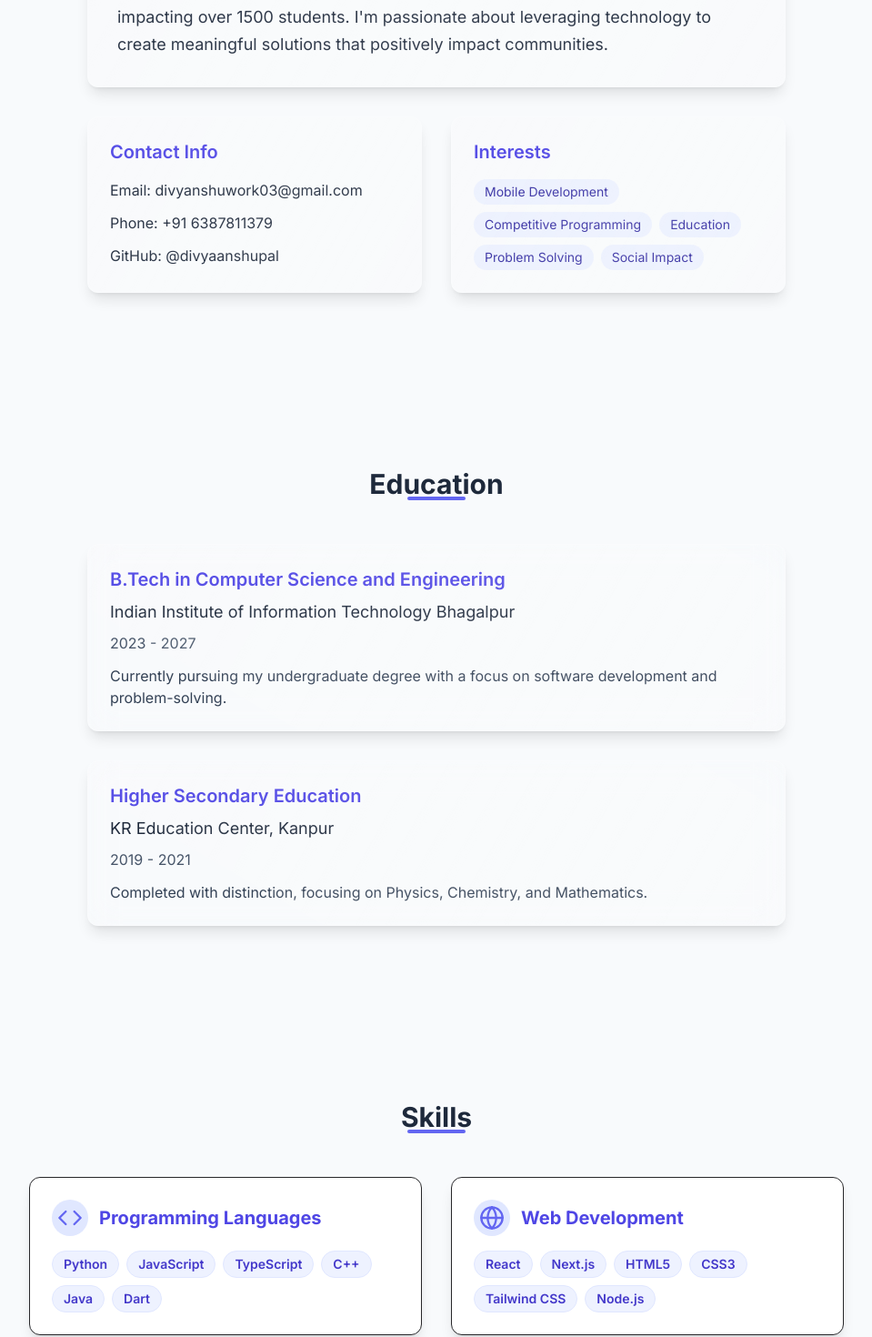
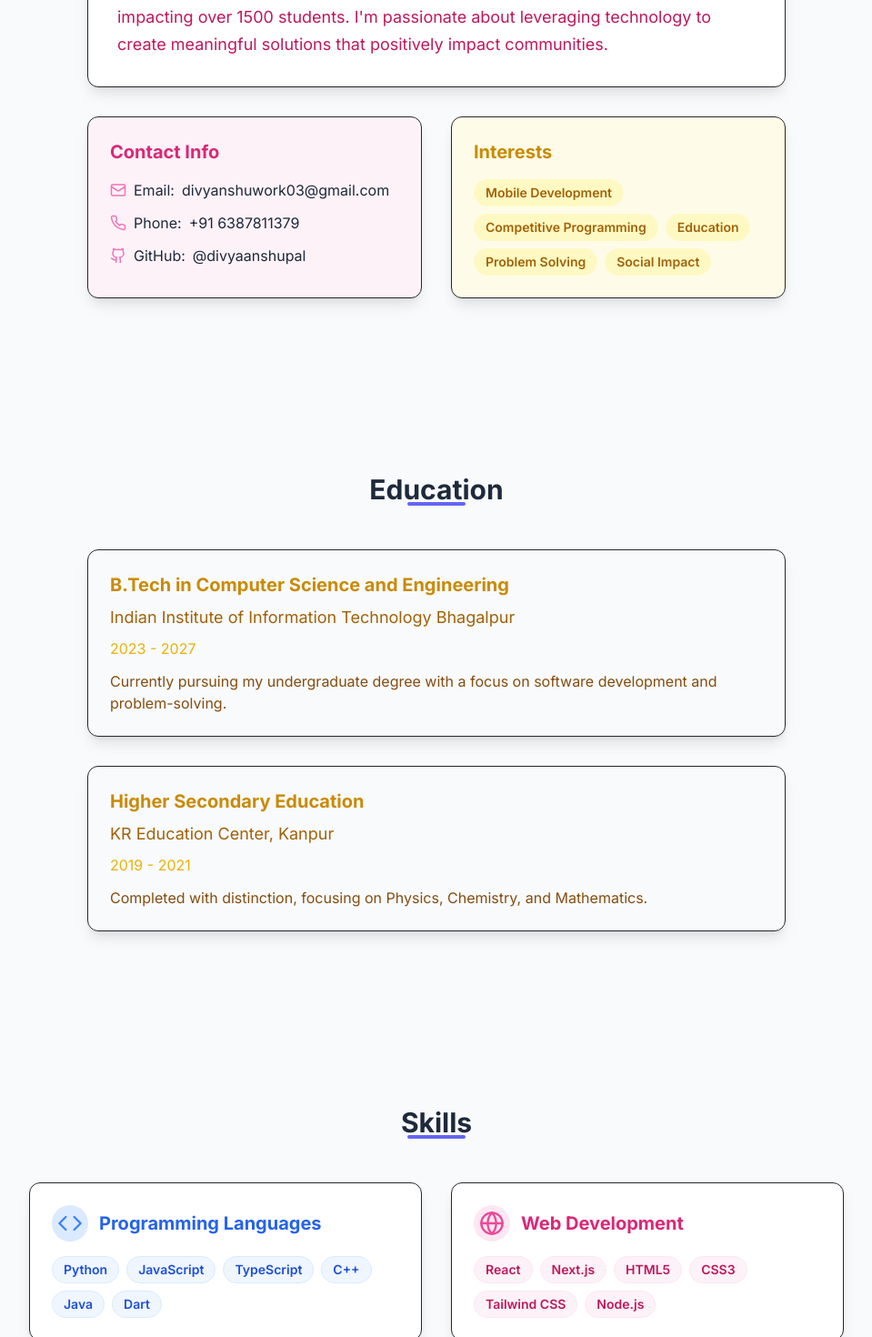
Before and after one commit to divyaanshupal/Portfolio, a React (Vite) app: page / in a window 1280 px wide. Shown: the part 1320-2790 px from the top of the page at 91% size, without its empty margins (160-1119 px from the left). Built offline with nearby package versions, Linux system fonts and the light colour scheme.

Commit message:
added animations

```diff
--- a/src/components/About.tsx
+++ b/src/components/About.tsx
@@ -1,5 +1,31 @@
 import React, { useEffect, useRef } from 'react';
 import { motion } from 'framer-motion';
+import PixelCard from './PixelCard';
+import { Mail, Phone, Github } from 'lucide-react';
+
+const ABOUT_COLORS = [
+  {
+    card: 'bg-blue-50 dark:bg-blue-900',
+    title: 'text-blue-600 dark:text-blue-300',
+    badgeBg: 'bg-blue-100 dark:bg-blue-800',
+    badgeText: 'text-blue-700 dark:text-blue-200',
+    badgeBorder: 'border-blue-100 dark:border-blue-700',
+  },
+  {
+    card: 'bg-pink-50 dark:bg-pink-900',
+    title: 'text-pink-600 dark:text-pink-300',
+    badgeBg: 'bg-pink-100 dark:bg-pink-800',
+    badgeText: 'text-pink-700 dark:text-pink-200',
+    badgeBorder: 'border-pink-100 dark:border-pink-700',
+  },
+  {
+    card: 'bg-yellow-50 dark:bg-yellow-900',
+    title: 'text-yellow-600 dark:text-yellow-300',
+    badgeBg: 'bg-yellow-100 dark:bg-yellow-800',
+    badgeText: 'text-yellow-700 dark:text-yellow-200',
+    badgeBorder: 'border-yellow-100 dark:border-yellow-700',
+  },
+];
 
 const About: React.FC = () => {
   const sectionRef = useRef<HTMLElement>(null);
@@ -73,34 +99,30 @@ const About: React.FC = () => {
               transition={{ duration: 0.6, ease: "easeOut", delay: 0.2 }}
             />
           </motion.h2>
-
-          <motion.div
-            className="bg-white/10 dark:bg-slate-800/50 backdrop-blur-lg border border-white/20 dark:border-slate-700/50 rounded-xl shadow-lg p-8 mb-8 hover-card shine"
-            variants={containerVariants}
-            initial="hidden"
-            whileInView="visible"
-            viewport={{ once: true }}
-          >
+          {/* Main About Card */}
+          <PixelCard variant="pink" className={`mb-8 bg-white dark:bg-slate-800 rounded-xl shadow-lg p-8`}>
+            <div className="relative z-10">
               <motion.p
-              className="text-lg leading-relaxed mb-6"
+                className="text-lg leading-relaxed mb-6 text-pink-700 dark:text-pink-200"
                 variants={itemVariants}
               >
                 I'm a Computer Science and Engineering student at Indian Institute of Information Technology Bhagalpur with a passion for software development and problem-solving.
               </motion.p>
               <motion.p
-              className="text-lg leading-relaxed mb-6"
+                className="text-lg leading-relaxed mb-6 text-pink-700 dark:text-pink-200"
                 variants={itemVariants}
               >
                 Currently working as a Flutter Developer Intern at Medhwan, I'm developing an EdTech app from scratch, handling both UI development and logic implementation. My experience spans across mobile app development, competitive programming, and social impact initiatives.
               </motion.p>
               <motion.p
-              className="text-lg leading-relaxed"
+                className="text-lg leading-relaxed text-pink-700 dark:text-pink-200"
                 variants={itemVariants}
               >
                 As the founder of Unnati Welfare Society, I've led efforts to provide digital education to underprivileged students, growing our team to 130+ members and impacting over 1500 students. I'm passionate about leveraging technology to create meaningful solutions that positively impact communities.
               </motion.p>
-          </motion.div>
-
+            </div>
+          </PixelCard>
+          {/* Contact & Interests Cards */}
           <motion.div
             className="grid grid-cols-1 sm:grid-cols-2 gap-8"
             variants={containerVariants}
@@ -108,55 +130,27 @@ const About: React.FC = () => {
             whileInView="visible"
             viewport={{ once: true }}
           >
-            <motion.div
-              className="bg-white/10 dark:bg-slate-800/50 backdrop-blur-lg border border-white/20 dark:border-slate-700/50 rounded-xl shadow-lg p-6 hover-card shine"
-              variants={itemVariants}
-              whileHover={{ scale: 1.02 }}
-            >
-              <h3 className="text-xl font-semibold mb-4 text-indigo-600 dark:text-indigo-400">Contact Info</h3>
+            <PixelCard variant="pink" className={`rounded-xl shadow-lg p-6 ${ABOUT_COLORS[1].card}`}>
+              <h3 className={`text-xl font-extrabold mb-4 ${ABOUT_COLORS[1].title}`}>Contact Info</h3>
               <ul className="space-y-3">
-                <motion.li
-                  className="hover-list-item"
-                  whileHover={{ x: 10 }}
-                >
-                  <span className="font-medium">Email:</span> divyanshuwork03@gmail.com
-                </motion.li>
-                <motion.li
-                  className="hover-list-item"
-                  whileHover={{ x: 10 }}
-                >
-                  <span className="font-medium">Phone:</span> +91 6387811379
-                </motion.li>
-                <motion.li
-                  className="hover-list-item"
-                  whileHover={{ x: 10 }}
-                >
-                  <span className="font-medium">GitHub:</span> @divyaanshupal
-                </motion.li>
+                <li className="flex items-center gap-2"><Mail size={18} className="text-pink-400" /><span className="font-medium">Email:</span> divyanshuwork03@gmail.com</li>
+                <li className="flex items-center gap-2"><Phone size={18} className="text-pink-400" /><span className="font-medium">Phone:</span> +91 6387811379</li>
+                <li className="flex items-center gap-2"><Github size={18} className="text-pink-400" /><span className="font-medium">GitHub:</span> @divyaanshupal</li>
               </ul>
-            </motion.div>
-
-            <motion.div
-              className="bg-white/10 dark:bg-slate-800/50 backdrop-blur-lg border border-white/20 dark:border-slate-700/50 rounded-xl shadow-lg p-6 hover-card shine"
-              variants={itemVariants}
-              whileHover={{ scale: 1.02 }}
-            >
-              <h3 className="text-xl font-semibold mb-4 text-indigo-600 dark:text-indigo-400">Interests</h3>
+            </PixelCard>
+            <PixelCard variant="pink" className={`rounded-xl shadow-lg p-6 ${ABOUT_COLORS[2].card}`}>
+              <h3 className={`text-xl font-extrabold mb-4 ${ABOUT_COLORS[2].title}`}>Interests</h3>
               <div className="flex flex-wrap gap-2">
                 {['Mobile Development', 'Competitive Programming', 'Education', 'Problem Solving', 'Social Impact'].map((interest, index) => (
-                  <motion.span
+                  <span
                     key={interest}
-                    className="px-3 py-1 bg-indigo-100/50 dark:bg-indigo-900/50 text-indigo-800 dark:text-indigo-200 rounded-full text-sm hover-tag"
-                    whileHover={{ scale: 1.1 }}
-                    initial={{ opacity: 0, scale: 0.8 }}
-                    animate={{ opacity: 1, scale: 1 }}
-                    transition={{ delay: index * 0.1 }}
+                    className={`px-3 py-1 rounded-full text-sm font-semibold ${ABOUT_COLORS[2].badgeBg} ${ABOUT_COLORS[2].badgeText} ${ABOUT_COLORS[2].badgeBorder} border`}
                   >
                     {interest}
-                  </motion.span>
+                  </span>
                 ))}
               </div>
-            </motion.div>
+            </PixelCard>
           </motion.div>
         </div>
       </div>
--- a/src/components/Education.tsx
+++ b/src/components/Education.tsx
@@ -1,5 +1,23 @@
 import React from 'react';
 import { motion } from 'framer-motion';
+import PixelCard from './PixelCard';
+
+const EDU_COLORS = [
+  {
+    card: 'Light:bg-indigo-50',
+    degree: 'text-yellow-600 dark:text-yellow-300',
+    institution: 'text-yellow-700 dark:text-yellow-200',
+    duration: 'text-yellow-500 dark:text-yellow-300',
+    details: 'text-yellow-800 dark:text-yellow-100',
+  },
+  {
+    card: 'Light:bg-indigo-50',
+    degree: 'text-yellow-600 dark:text-yellow-300',
+    institution: 'text-yellow-700 dark:text-yellow-200',
+    duration: 'text-yellow-500 dark:text-yellow-300',
+    details: 'text-yellow-800 dark:text-yellow-100',
+  },
+];
 
 const Education: React.FC = () => {
   const containerVariants = {
@@ -67,15 +85,16 @@ const Education: React.FC = () => {
             whileInView="visible"
             viewport={{ once: true }}
           >
-            {educationData.map((edu, index) => (
-              <motion.div
+            {educationData.map((edu, index) => {
+              const color = EDU_COLORS[index % EDU_COLORS.length];
+              return (
+                <PixelCard
                   key={index}
-                className="bg-white/10 dark:bg-slate-800/50 backdrop-blur-lg border border-white/20 dark:border-slate-700/50 rounded-xl shadow-lg p-6 hover-card shine"
-                variants={itemVariants}
-                whileHover={{ scale: 1.02 }}
+                  variant="pink"
+                  className={`rounded-xl shadow-lg p-6 ${color.card}`}
                 >
                   <motion.h3
-                  className="text-xl font-semibold text-indigo-600 dark:text-indigo-400 mb-2"
+                    className={`text-xl font-extrabold mb-2 ${color.degree}`}
                     initial={{ opacity: 0, x: -20 }}
                     whileInView={{ opacity: 1, x: 0 }}
                     viewport={{ once: true }}
@@ -84,7 +103,7 @@ const Education: React.FC = () => {
                     {edu.degree}
                   </motion.h3>
                   <motion.p
-                  className="text-lg font-medium mb-2"
+                    className={`text-lg font-medium mb-2 ${color.institution}`}
                     initial={{ opacity: 0, x: -20 }}
                     whileInView={{ opacity: 1, x: 0 }}
                     viewport={{ once: true }}
@@ -93,7 +112,7 @@ const Education: React.FC = () => {
                     {edu.institution}
                   </motion.p>
                   <motion.p
-                  className="text-slate-600 dark:text-slate-400 mb-3"
+                    className={`mb-3 ${color.duration}`}
                     initial={{ opacity: 0, x: -20 }}
                     whileInView={{ opacity: 1, x: 0 }}
                     viewport={{ once: true }}
@@ -102,7 +121,7 @@ const Education: React.FC = () => {
                     {edu.duration}
                   </motion.p>
                   <motion.p
-                  className="text-slate-700 dark:text-slate-300"
+                    className={`${color.details}`}
                     initial={{ opacity: 0, x: -20 }}
                     whileInView={{ opacity: 1, x: 0 }}
                     viewport={{ once: true }}
@@ -110,8 +129,9 @@ const Education: React.FC = () => {
                   >
                     {edu.details}
                   </motion.p>
-              </motion.div>
-            ))}
+                </PixelCard>
+              );
+            })}
           </motion.div>
         </div>
       </div>
--- a/src/components/Projects.tsx
+++ b/src/components/Projects.tsx
@@ -1,6 +1,36 @@
 import React, { useState, useEffect, useRef } from 'react';
 import { Github, ExternalLink } from 'lucide-react';
 import PixelCard from './PixelCard';
+
+const PROJECT_COLORS = [
+  {
+    iconBg: 'bg-blue-100 dark:bg-blue-900',
+    iconText: 'text-blue-500 dark:text-blue-300',
+    title: 'text-blue-600 dark:text-blue-300',
+    badgeBg: 'bg-blue-50 dark:bg-blue-800',
+    badgeText: 'text-blue-700 dark:text-blue-200',
+    badgeBorder: 'border-blue-100 dark:border-blue-700',
+    link: 'text-blue-600 hover:text-blue-800 dark:text-blue-300 dark:hover:text-blue-400',
+  },
+  {
+    iconBg: 'bg-pink-100 dark:bg-pink-900',
+    iconText: 'text-pink-500 dark:text-pink-300',
+    title: 'text-pink-600 dark:text-pink-300',
+    badgeBg: 'bg-pink-50 dark:bg-pink-800',
+    badgeText: 'text-pink-700 dark:text-pink-200',
+    badgeBorder: 'border-pink-100 dark:border-pink-700',
+    link: 'text-pink-600 hover:text-pink-800 dark:text-pink-300 dark:hover:text-pink-400',
+  },
+  {
+    iconBg: 'bg-yellow-100 dark:bg-yellow-900',
+    iconText: 'text-yellow-500 dark:text-yellow-300',
+    title: 'text-yellow-600 dark:text-yellow-300',
+    badgeBg: 'bg-yellow-50 dark:bg-yellow-800',
+    badgeText: 'text-yellow-700 dark:text-yellow-200',
+    badgeBorder: 'border-yellow-100 dark:border-yellow-700',
+    link: 'text-yellow-600 hover:text-yellow-800 dark:text-yellow-300 dark:hover:text-yellow-400',
+  },
+];
 
 interface Project {
   title: string;
@@ -99,7 +129,9 @@ const Projects: React.FC = () => {
           </h2>
 
           <div className="space-y-12">
-            {projects.map((project, index) => (
+            {projects.map((project, index) => {
+              const color = PROJECT_COLORS[index % PROJECT_COLORS.length];
+              return (
                 <PixelCard
                   key={index}
                   variant="pink"
@@ -110,16 +142,16 @@ const Projects: React.FC = () => {
                   {/* Project Header */}
                   <div
                     className={`p-6 cursor-pointer relative z-10 ${
-                    activeProject === index ? 'bg-indigo-50 dark:bg-indigo-900/30' : ''
+                      activeProject === index ? 'bg-opacity-80' : ''
                     }`}
                     onClick={() => toggleProject(index)}
                   >
                     <div className="flex items-start justify-between">
                       <div className="flex items-center gap-3">
-                      <span className="inline-flex items-center justify-center w-12 h-12 rounded-full bg-indigo-100 dark:bg-indigo-900 text-indigo-600 dark:text-indigo-300 shadow-lg">
-                        <Github size={24} />
+                        <span className={`inline-flex items-center justify-center w-12 h-12 rounded-full ${color.iconBg}`}>
+                          <Github size={24} className={color.iconText} />
                         </span>
-                      <h3 className="text-xl font-extrabold text-indigo-600 dark:text-indigo-300 mb-2">
+                        <h3 className={`text-xl font-extrabold ${color.title} mb-2`}>
                           {project.title}
                         </h3>
                       </div>
@@ -140,7 +172,7 @@ const Projects: React.FC = () => {
                       {project.stack.map((tech, techIndex) => (
                         <span
                           key={techIndex}
-                        className="px-3 py-1 rounded-full text-sm font-semibold bg-indigo-50 dark:bg-indigo-800 text-indigo-700 dark:text-indigo-200 border border-indigo-100 dark:border-indigo-700"
+                          className={`px-3 py-1 rounded-full text-sm font-semibold ${color.badgeBg} ${color.badgeText} ${color.badgeBorder} border`}
                         >
                           {tech}
                         </span>
@@ -161,7 +193,7 @@ const Projects: React.FC = () => {
                           href={project.githubLink}
                           target="_blank"
                           rel="noopener noreferrer"
-                        className="inline-flex items-center text-indigo-600 hover:text-indigo-800 dark:text-indigo-300 dark:hover:text-indigo-400 font-bold text-lg transition-colors"
+                          className={`inline-flex items-center font-bold text-lg transition-colors ${color.link}`}
                         >
                           View Project <ExternalLink size={18} className="ml-1" />
                         </a>
@@ -169,7 +201,8 @@ const Projects: React.FC = () => {
                     </div>
                   )}
                 </PixelCard>
-            ))}
+              );
+            })}
           </div>
         </div>
       </div>
--- a/src/components/Skills.tsx
+++ b/src/components/Skills.tsx
@@ -2,6 +2,41 @@ import React from 'react';
 import { motion } from 'framer-motion';
 import PixelCard from './PixelCard';
 import { Code, Globe, Smartphone, Settings } from 'lucide-react';
+
+const SKILL_COLORS = [
+  {
+    iconBg: 'bg-blue-100 dark:bg-blue-900',
+    iconText: 'text-blue-500 dark:text-blue-300',
+    title: 'text-blue-600 dark:text-blue-300',
+    badgeBg: 'bg-blue-50 dark:bg-blue-800',
+    badgeText: 'text-blue-700 dark:text-blue-200',
+    badgeBorder: 'border-blue-100 dark:border-blue-700',
+  },
+  {
+    iconBg: 'bg-pink-100 dark:bg-pink-900',
+    iconText: 'text-pink-500 dark:text-pink-300',
+    title: 'text-pink-600 dark:text-pink-300',
+    badgeBg: 'bg-pink-50 dark:bg-pink-800',
+    badgeText: 'text-pink-700 dark:text-pink-200',
+    badgeBorder: 'border-pink-100 dark:border-pink-700',
+  },
+  {
+    iconBg: 'bg-yellow-100 dark:bg-yellow-900',
+    iconText: 'text-yellow-500 dark:text-yellow-300',
+    title: 'text-yellow-600 dark:text-yellow-300',
+    badgeBg: 'bg-yellow-50 dark:bg-yellow-800',
+    badgeText: 'text-yellow-700 dark:text-yellow-200',
+    badgeBorder: 'border-yellow-100 dark:border-yellow-700',
+  },
+  {
+    iconBg: 'bg-green-100 dark:bg-green-900',
+    iconText: 'text-green-500 dark:text-green-300',
+    title: 'text-green-600 dark:text-green-300',
+    badgeBg: 'bg-green-50 dark:bg-green-800',
+    badgeText: 'text-green-700 dark:text-green-200',
+    badgeBorder: 'border-green-100 dark:border-green-700',
+  },
+];
 
 const Skills: React.FC = () => {
   const containerVariants = {
@@ -29,22 +64,22 @@ const Skills: React.FC = () => {
   const skillCategories = [
     {
       title: "Programming Languages",
-      icon: <Code size={28} className="text-indigo-500 dark:text-indigo-300" />,
+      icon: <Code size={28} />,
       skills: ["Python", "JavaScript", "TypeScript", "C++", "Java", "Dart"]
     },
     {
       title: "Web Development",
-      icon: <Globe size={28} className="text-indigo-500 dark:text-indigo-300" />,
+      icon: <Globe size={28} />,
       skills: ["React", "Next.js", "HTML5", "CSS3", "Tailwind CSS", "Node.js"]
     },
     {
       title: "Mobile Development",
-      icon: <Smartphone size={28} className="text-indigo-500 dark:text-indigo-300" />,
+      icon: <Smartphone size={28} />,
       skills: ["Flutter", "React Native", "Android Studio", "Firebase"]
     },
     {
       title: "Tools & Technologies",
-      icon: <Settings size={28} className="text-indigo-500 dark:text-indigo-300" />,
+      icon: <Settings size={28} />,
       skills: ["Git", "GitHub", "VS Code", "Docker", "PostgreSQL", "MongoDB"]
     }
   ];
@@ -77,17 +112,19 @@ const Skills: React.FC = () => {
             whileInView="visible"
             viewport={{ once: true }}
           >
-            {skillCategories.map((category, index) => (
+            {skillCategories.map((category, index) => {
+              const color = SKILL_COLORS[index % SKILL_COLORS.length];
+              return (
                 <PixelCard
                   key={index}
                   variant="pink"
                   className="bg-white dark:bg-slate-800 rounded-xl shadow-lg p-6 transition-all hover:shadow-xl hover:-translate-y-1"
                 >
-                <div className="flex items-center gap-3 mb-4">
-                  <span className="inline-flex items-center justify-center w-10 h-10 rounded-full bg-indigo-100 dark:bg-indigo-900">
-                    {category.icon}
+                  <div className={`flex items-center gap-3 mb-4`}>
+                    <span className={`inline-flex items-center justify-center w-10 h-10 rounded-full ${color.iconBg}`}>
+                      {React.cloneElement(category.icon, { className: `${color.iconText}` })}
                     </span>
-                  <h3 className="text-xl font-extrabold text-indigo-600 dark:text-indigo-300">
+                    <h3 className={`text-xl font-extrabold ${color.title}`}>
                       {category.title}
                     </h3>
                   </div>
@@ -95,14 +132,15 @@ const Skills: React.FC = () => {
                     {category.skills.map((skill, skillIndex) => (
                       <span
                         key={skill}
-                      className="px-3 py-1 rounded-full text-sm font-semibold bg-indigo-50 dark:bg-indigo-800 text-indigo-700 dark:text-indigo-200 border border-indigo-100 dark:border-indigo-700"
+                        className={`px-3 py-1 rounded-full text-sm font-semibold ${color.badgeBg} ${color.badgeText} ${color.badgeBorder} border`}
                       >
                         {skill}
                       </span>
                     ))}
                   </div>
                 </PixelCard>
-            ))}
+              );
+            })}
           </motion.div>
 
           <div className="mt-16 bg-gradient-to-r from-indigo-500 to-blue-600 rounded-xl shadow-lg p-8 text-white">
```
Also changed, not shown: src/components/Experience.tsx (+16 -18 lines). Lines whose indentation alone changed are shown as unchanged.
